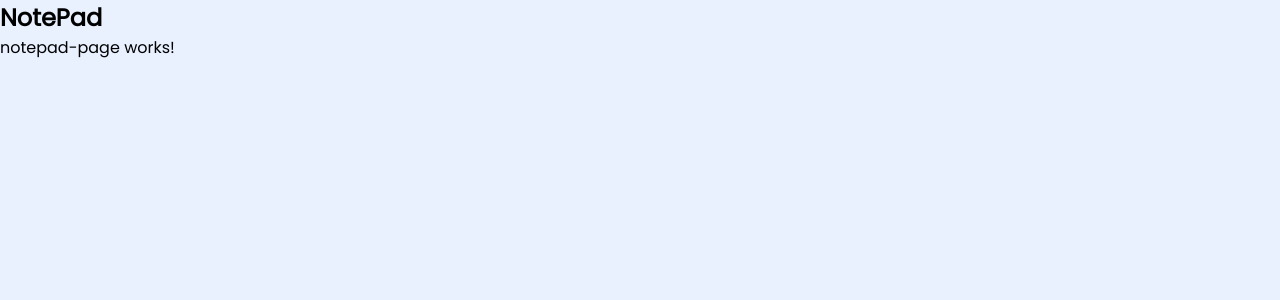
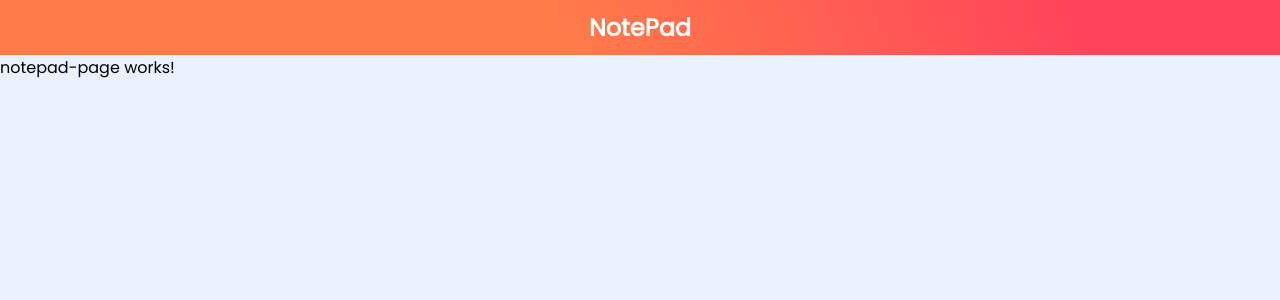
Before and after one commit to Moro-Afriyie/Note-App, an Angular app: page / in a window 1280 px wide. Shown: the top 300 px of the page. Built offline with nearby package versions, Linux system fonts and the light colour scheme.

Commit message:
done with the nav bar

```diff
--- a/src/app/main-page/main-page.component.scss
+++ b/src/app/main-page/main-page.component.scss
@@ -1,11 +1,16 @@
+@import "../../styles.scss";
 .mainpage_box {
     display: flex;
     flex-direction: column;
 }
 
 .navbar {
+    display: flex;
     align-items: center;
     justify-content: center;
+    padding: 10px;
+    color: white;
+    background: linear-gradient(66deg, rgba(255, 123, 74, 1) 44%, rgba(255, 67, 91, 1) 84%);
 }
 
 .notes_contianer {
```
